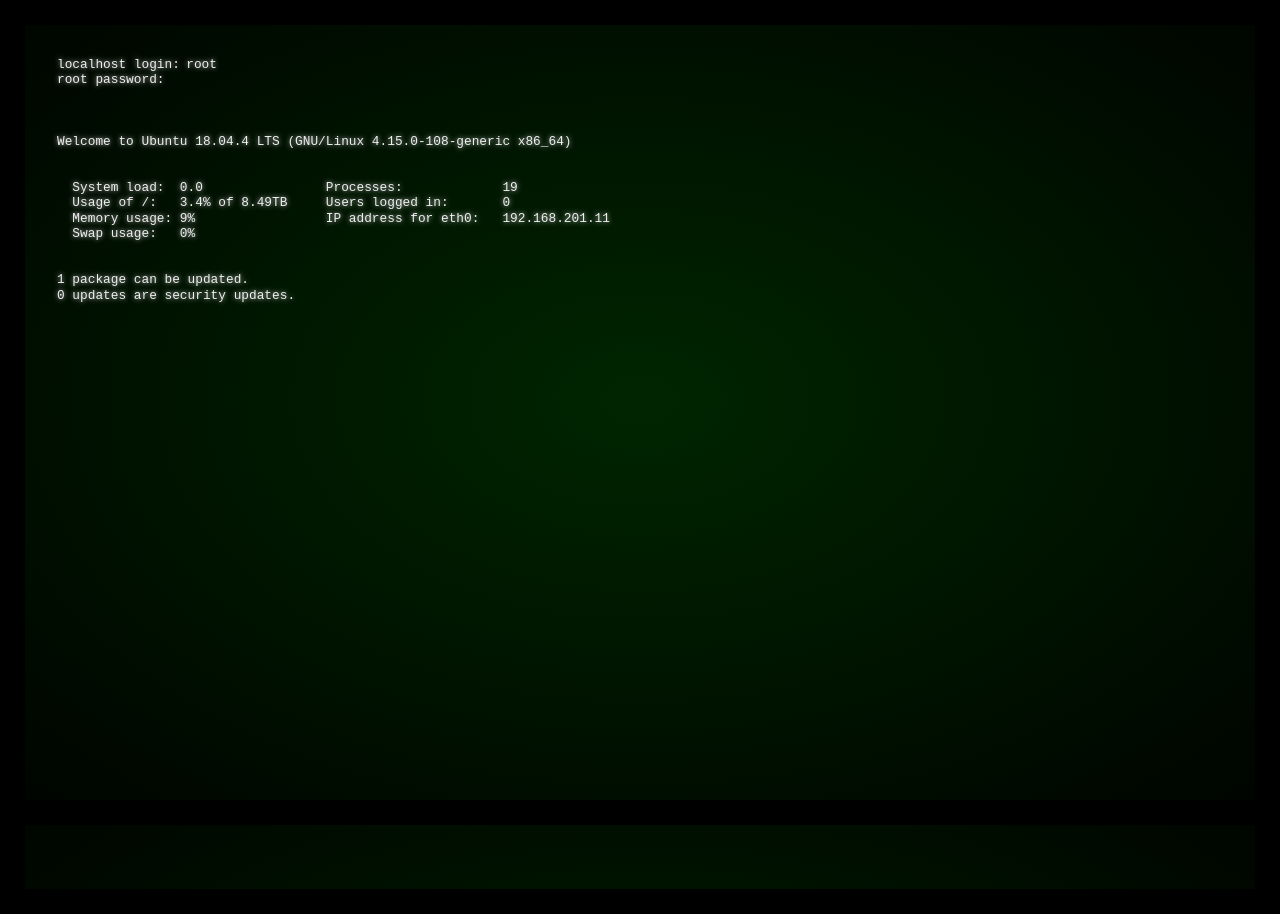
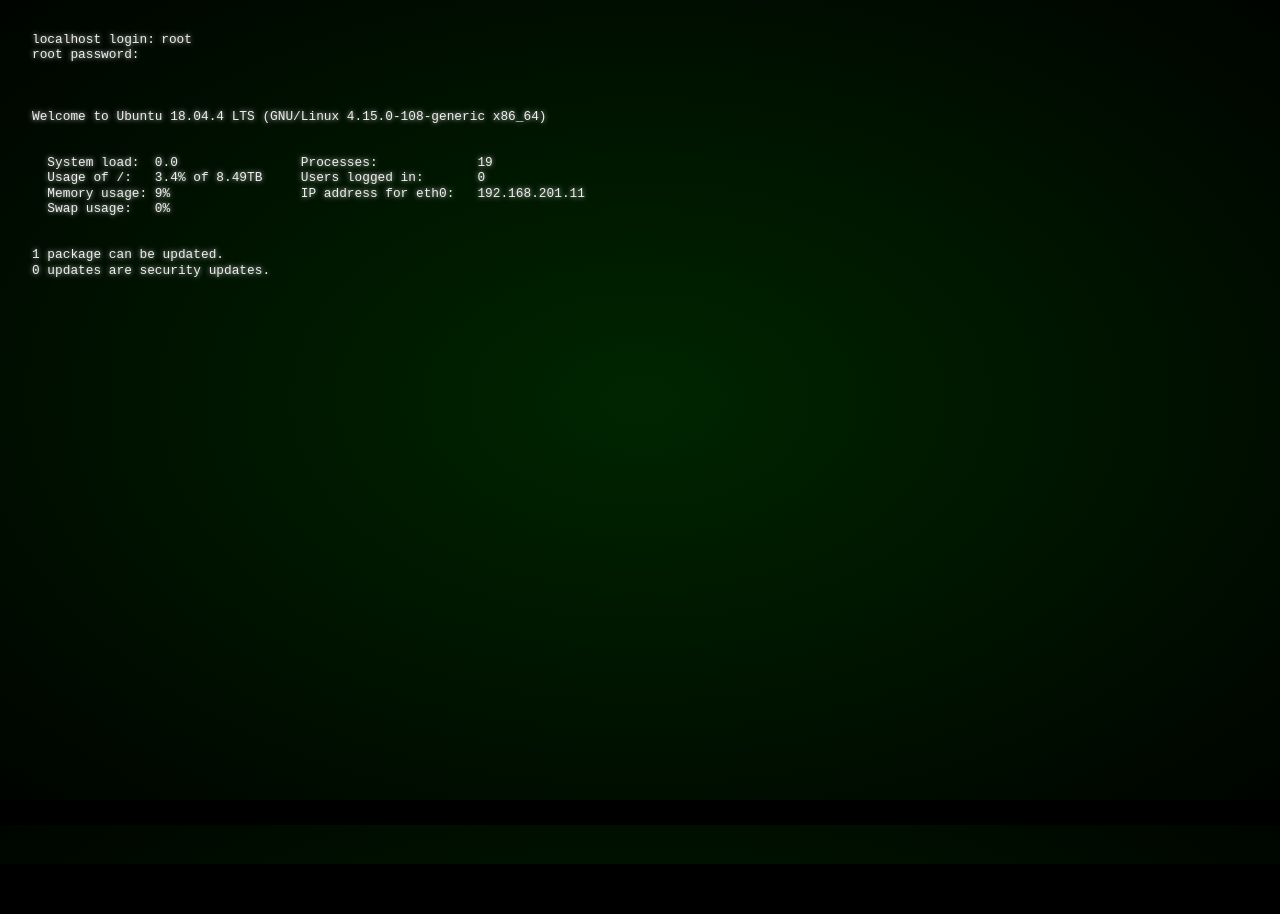
Before and after one commit to InfoSecREDD/InfoSecREDD.github.io, a plain HTML site: page index.htm in a window 1280 px wide. After the commit the page ends 864 px from the top, so only its background shows below. Drawn offline with Linux system fonts and the light colour scheme.

Commit message:
Update index.htm

```diff
--- a/index.htm
+++ b/index.htm
@@ -15,8 +15,6 @@
 body {
   height:100%;
   background-color: black;
-  border: 25px solid #000000;
-  border-bottom: 25px solid #000000;
   background-image: radial-gradient(
     rgba(0, 150, 0, 0.25), black 110%
   );
```
